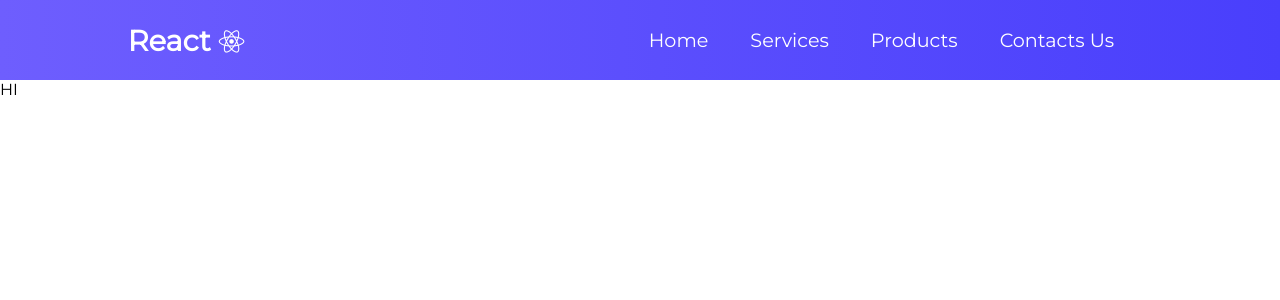
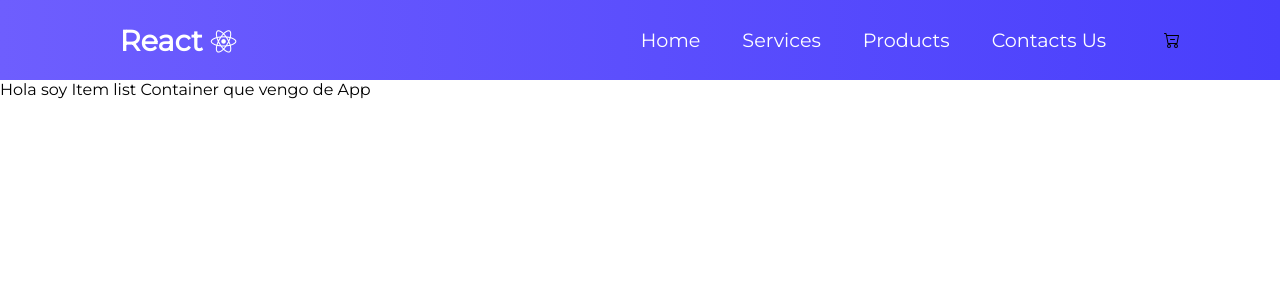
Before and after one commit to mnelia/React, a React (Create React App) app: page / in a window 1280 px wide. Shown: the top 300 px of the page. Built offline with nearby package versions, Linux system fonts and the light colour scheme.

Commit message:
listContainer and cartWidget

```diff
--- a/package.json
+++ b/package.json
@@ -6,6 +6,7 @@
     "@testing-library/jest-dom": "^5.15.1",
     "@testing-library/react": "^11.2.7",
     "@testing-library/user-event": "^12.8.3",
+    "bootstrap-icons": "^1.7.1",
     "react": "^17.0.2",
     "react-dom": "^17.0.2",
     "react-scripts": "4.0.3",
--- a/src/App.js
+++ b/src/App.js
@@ -1,12 +1,13 @@
 import React from 'react';
 import Navbar from "./components/Navbar/Navbar"
 import './App.css';
+import ItemListContainer from './components/ItemListContainer/ItemListContainer';
 
 function App() {
   return (
     <div className="App">
       <Navbar />
-      HI
+      <ItemListContainer greeting="Hola soy Item list Container que vengo de App " />
     </div>
   );
 }
--- /dev/null
+++ b/src/components/ItemListContainer/ItemListContainer.js
@@ -0,0 +1,12 @@
+import React from 'react'
+
+function ItemListContainer( props ) {
+    const greeting = props.greeting
+    return (
+        <div>
+            { props.greeting }
+        </div>
+    )
+}
+
+export default ItemListContainer
--- /dev/null
+++ b/src/components/Navbar/CartWidget.js
@@ -0,0 +1,12 @@
+import React from 'react'
+
+function CartWidget() {
+    return (
+        <svg xmlns="http://www.w3.org/2000/svg" width="16" height="16" fill="currentColor" class="bi bi-cart-dash" viewBox="0 0 16 16">
+  <path d="M6.5 7a.5.5 0 0 0 0 1h4a.5.5 0 0 0 0-1h-4z"/>
+  <path d="M.5 1a.5.5 0 0 0 0 1h1.11l.401 1.607 1.498 7.985A.5.5 0 0 0 4 12h1a2 2 0 1 0 0 4 2 2 0 0 0 0-4h7a2 2 0 1 0 0 4 2 2 0 0 0 0-4h1a.5.5 0 0 0 .491-.408l1.5-8A.5.5 0 0 0 14.5 3H2.89l-.405-1.621A.5.5 0 0 0 2 1H.5zm3.915 10L3.102 4h10.796l-1.313 7h-8.17zM6 14a1 1 0 1 1-2 0 1 1 0 0 1 2 0zm7 0a1 1 0 1 1-2 0 1 1 0 0 1 2 0z"/>
+</svg>
+    )
+}
+
+export default CartWidget
--- a/src/components/Navbar/Navbar.js
+++ b/src/components/Navbar/Navbar.js
@@ -1,4 +1,5 @@
 import React, { Component } from "react";
+import CartWidget from "./CartWidget";
 import { MenuItems } from "./MenuItems";
 import './Navbar.css'
 
@@ -15,6 +16,7 @@ class Navbar extends Component {
     render () {
         return(
             <nav className="NavbarItems">
+
                  <h1 className="navbar-logo">React<i className="fab fa-react"></i></h1>
                  <div className="menu-icon" onClick={this.handleClick}>
                     <i className={this.state.clicked ? 'fas fa-times' : 'fas fa-bars'}></i>
@@ -31,6 +33,7 @@ class Navbar extends Component {
                      })}
 
                  </ul>
+                 <CartWidget />
             </nav>
         )
     }
```
Also changed, not shown: src/components/ItemListContainer/ItemListContainer.css (added), 1 other file (tests, documents, lock files or other folders).
